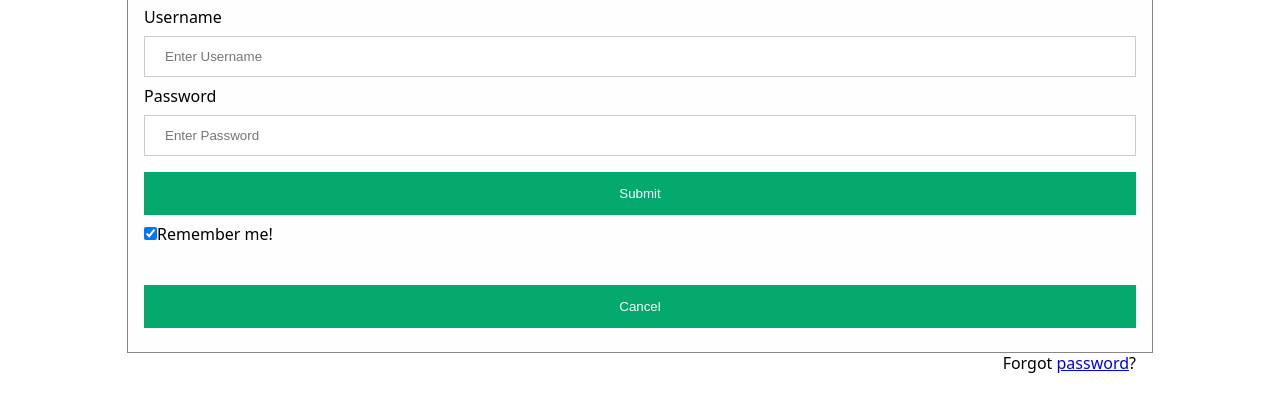
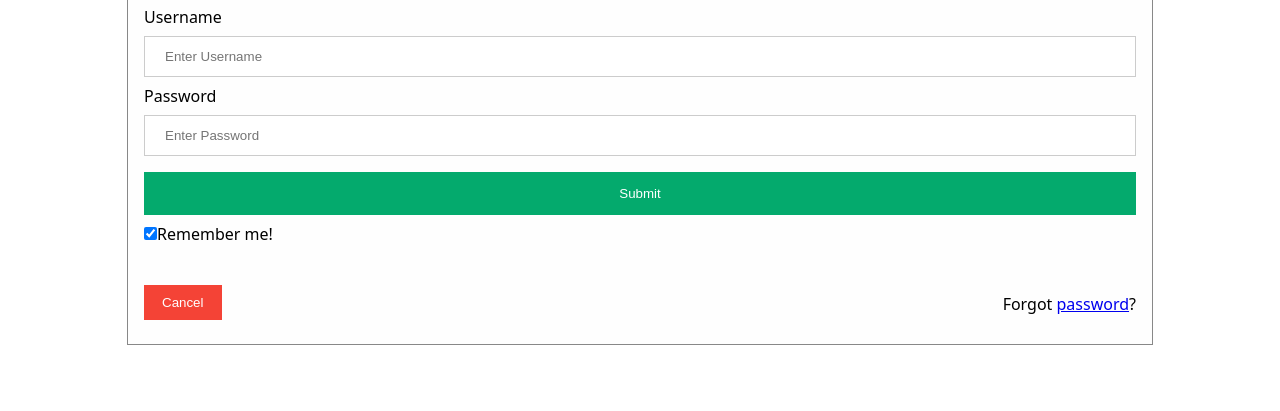
Before and after one commit to ivanvgav/txtjs, a plain HTML site: page index.html in a window 1280 px wide. Shown: the part 235-646 px from the top of the page. Drawn offline with Linux system fonts and the light colour scheme.

Commit message:
Fixed class
Fixed cancel button class

```diff
--- a/styles/styles.css
+++ b/styles/styles.css
@@ -67,7 +67,7 @@ button:hover {
     opacity: 0.8;
 }
 
-.cancelbtn {
+.cancelBtn {
     width: auto;
     padding: 10px 18px;
     background-color: #f44336;
```
